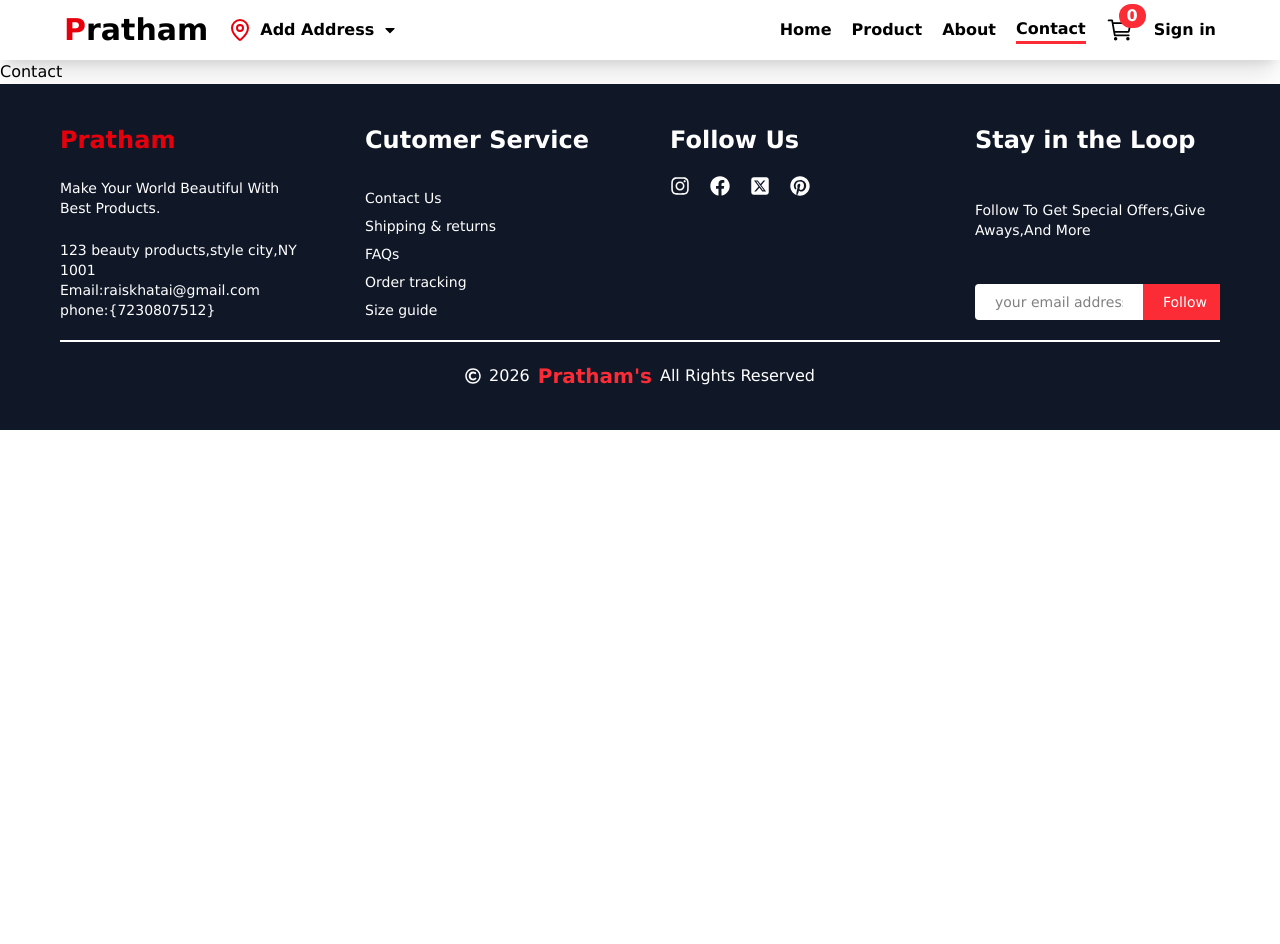
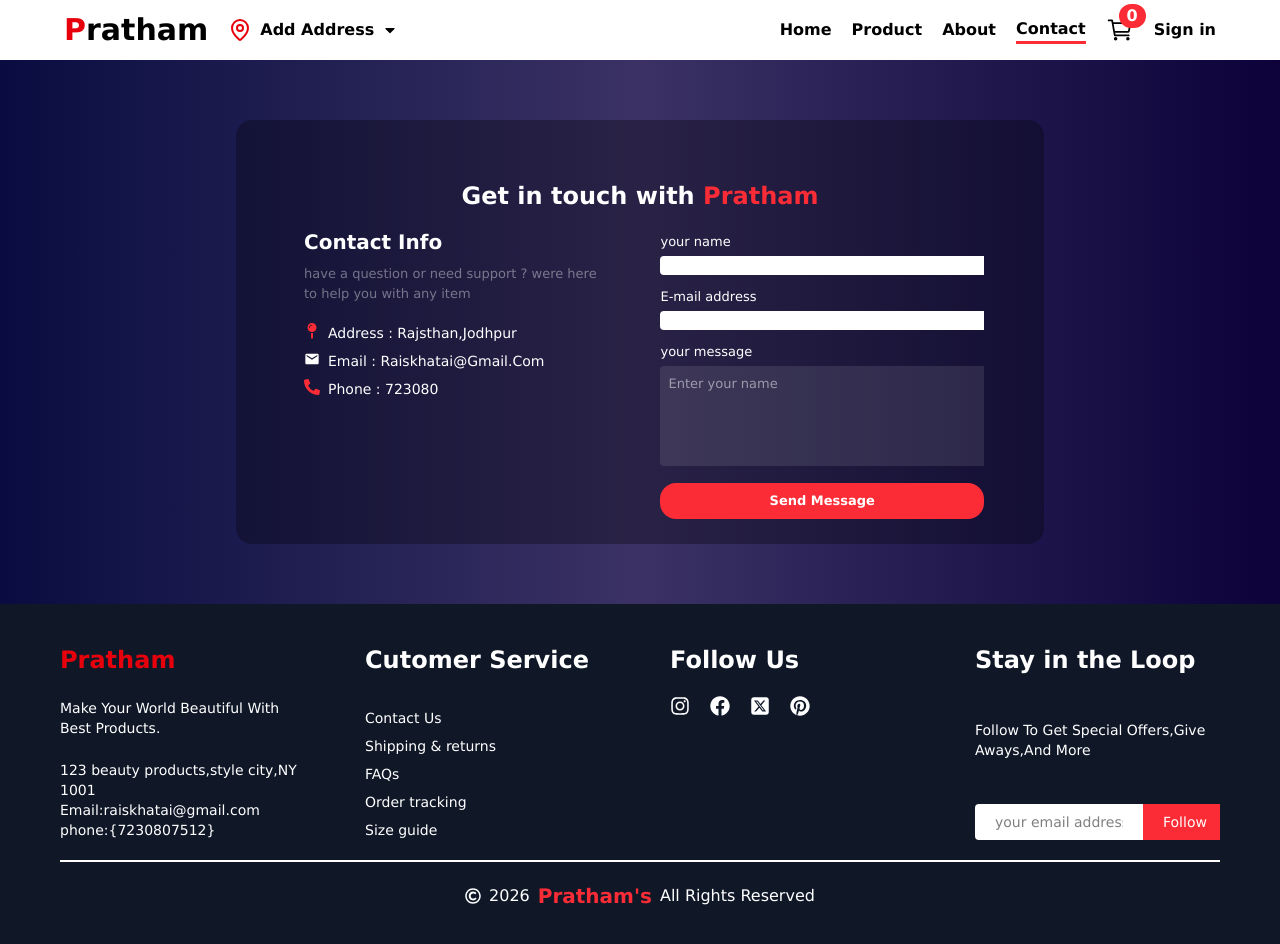
Before and after one commit to Raiskhatai/E-Commerce-react-project, a React (Vite) app: page /contact in a window 1280 px wide. Shown: the top 944 px of the page. Before the commit the page ends 800 px from the top, so only its background shows below. Built offline with nearby package versions, Linux system fonts and the light colour scheme; no server answers.

Commit message:
contact page completed

```diff
--- a/src/Pages/contact.jsx
+++ b/src/Pages/contact.jsx
@@ -1,7 +1,78 @@
+import { PinIcon } from "lucide-react";
 import React from "react";
+import { FaAddressBook, FaMapPin, FaPhoneAlt } from "react-icons/fa";
+import { MdAddReaction, MdEmail } from "react-icons/md";
 
 const Contact = () => {
-  return <div>Contact</div>;
+  return (
+    <div className=" px-15 bg-linear-to-r from-[#0a0c41] via-[#3b3164] to-[#0d023a] -z-50 w-full h-136 flex items-center justify-center p-15">
+      <div className="w-202  h-full bg-black/30 rounded-2xl p-15 relative text-white  ">
+        <h1 className="text-center font-bold text-2xl">
+          Get in touch with <span className="text-red-500">Pratham</span>
+        </h1>
+        <div className="flex gap-10">
+          <div className="w-1/2 p-2">
+            <h1 className="font-bold text-xl capitalize my-2">contact info</h1>
+            <p className="text-[13px] text-white/40 ">
+              have a question or need support ? were here to help you with any
+              item{" "}
+            </p>
+            <div className="mt-5 flex flex-col gap-2 ">
+              <p className="text-red-500 flex gap-2">
+                {" "}
+                <FaMapPin />
+                <span className="text-white text-sm capitalize">
+                  address : rajsthan,jodhpur
+                </span>
+              </p>
+              <p className="flex gap-2">
+                {" "}
+                <MdEmail />{" "}
+                <span className="text-white text-sm capitalize">
+                  {" "}
+                  email : raiskhatai@gmail.com
+                </span>{" "}
+              </p>
+              <p className="text-red-500 flex gap-2">
+                {" "}
+                <FaPhoneAlt />
+                <span className="text-white text-sm capitalize">
+                  {" "}
+                  phone : 723080
+                </span>{" "}
+              </p>
+            </div>
+          </div>
+          <div className="flex flex-col mt-5 gap-3 text-[13px] w-1/2 ">
+            <div className="">
+              <h1>your name</h1>
+              <input
+                type="text"
+                className="bg-white mt-1 rounded-l w-full px-2 text-black"
+                placeholder=""
+              />
+            </div>
+
+            <div className="">
+              <h1>E-mail address</h1>
+              <input
+                type="text"
+                className="bg-white mt-1 rounded-l w-full px-2 text-black"
+                placeholder=""
+              />
+            </div>
+
+            <div className="">
+              <h1>your message</h1>
+              <textarea name="" id="" className="bg-white/10 mt-1 rounded-l w-full px-2 text-white placeholder:texgt-white pt-2 h-25 resize-none"
+                placeholder="Enter your name" ></textarea>
+            </div>
+            <button className="bg-red-500 px-3 font-bold hover:bg-black cursor-pointer flex items-center justify-center py-2 capitalize rounded-2xl">send message</button>
+          </div>
+        </div>
+      </div>
+    </div>
+  );
 };
 
 export default Contact;
```
